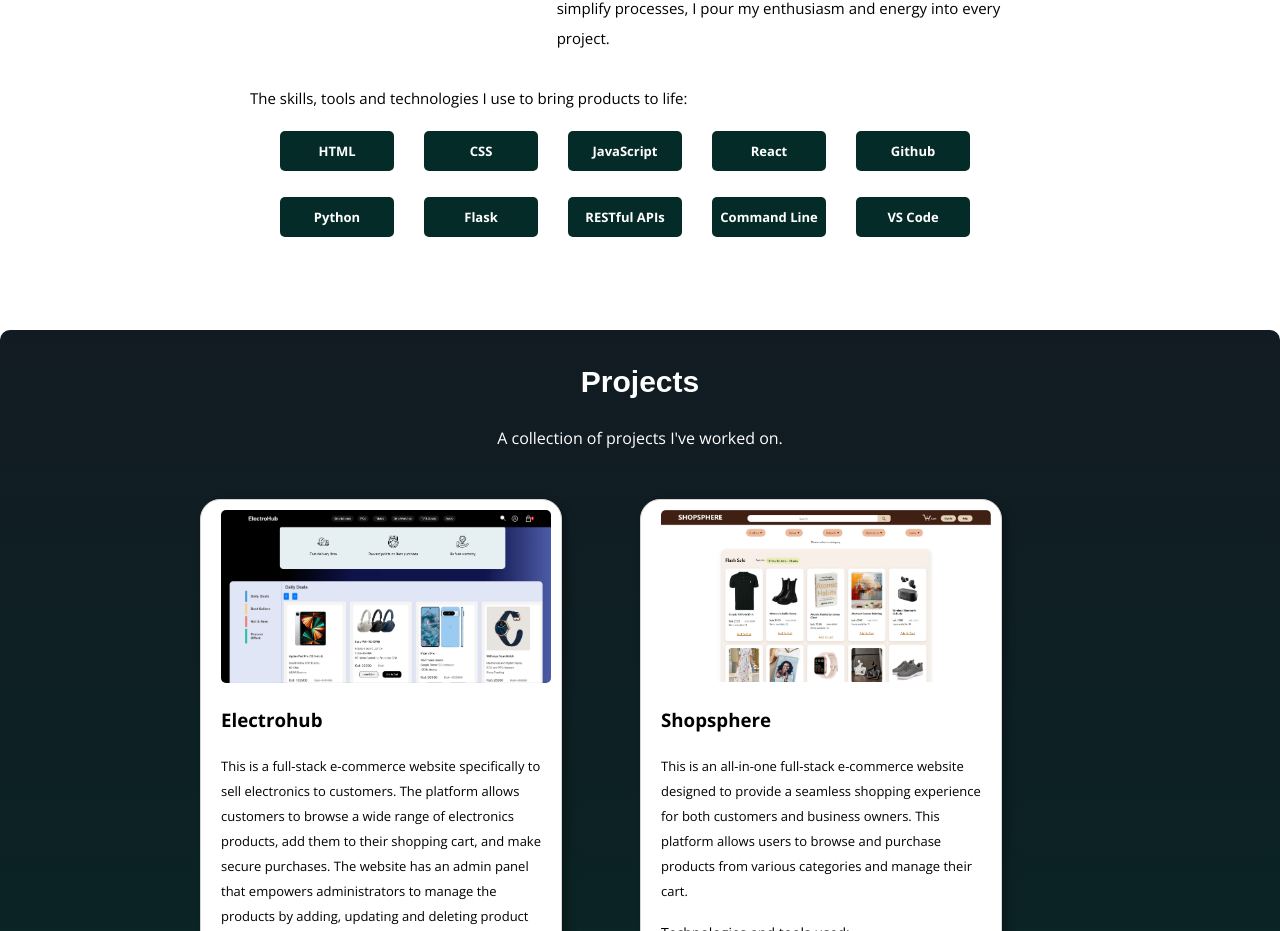
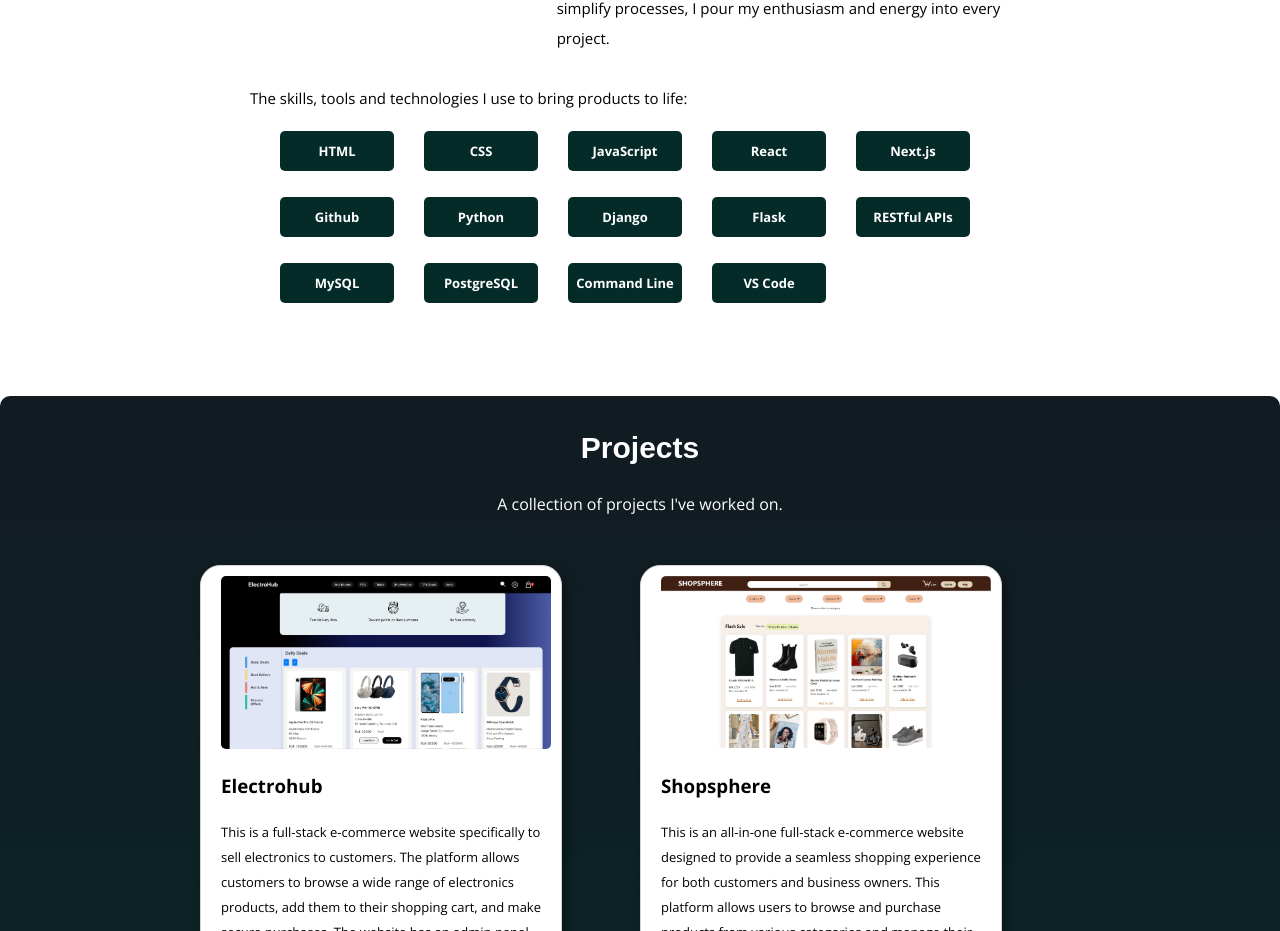
Before and after one commit to CalebKiK/calebk-website-portfolio, a React (Create React App) app: page / in a window 1280 px wide. Shown: the part 1757-2688 px from the top of the page. Built offline with nearby package versions, Linux system fonts and the light colour scheme; a web font is replaced by a local one.

Commit message:
Update tech stack on About.js component

```diff
--- a/src/components/About.js
+++ b/src/components/About.js
@@ -32,16 +32,28 @@ function About() {
                             <p>React</p>
                         </div>
                         <div className="skill-card">
+                            <p>Next.js</p>
+                        </div>
+                        <div className="skill-card">
                             <p>Github</p>
                         </div>
                         <div className="skill-card">
                             <p>Python</p>
                         </div>
                         <div className="skill-card">
+                            <p>Django</p>
+                        </div>
+                        <div className="skill-card">
                             <p>Flask</p>
                         </div>
                         <div className="skill-card">
                             <p>RESTful APIs</p>
+                        </div>
+                        <div className="skill-card">
+                            <p>MySQL</p>
+                        </div>
+                        <div className="skill-card">
+                            <p>PostgreSQL</p>
                         </div>
                         <div className="skill-card">
                             <p>Command Line</p>
```
